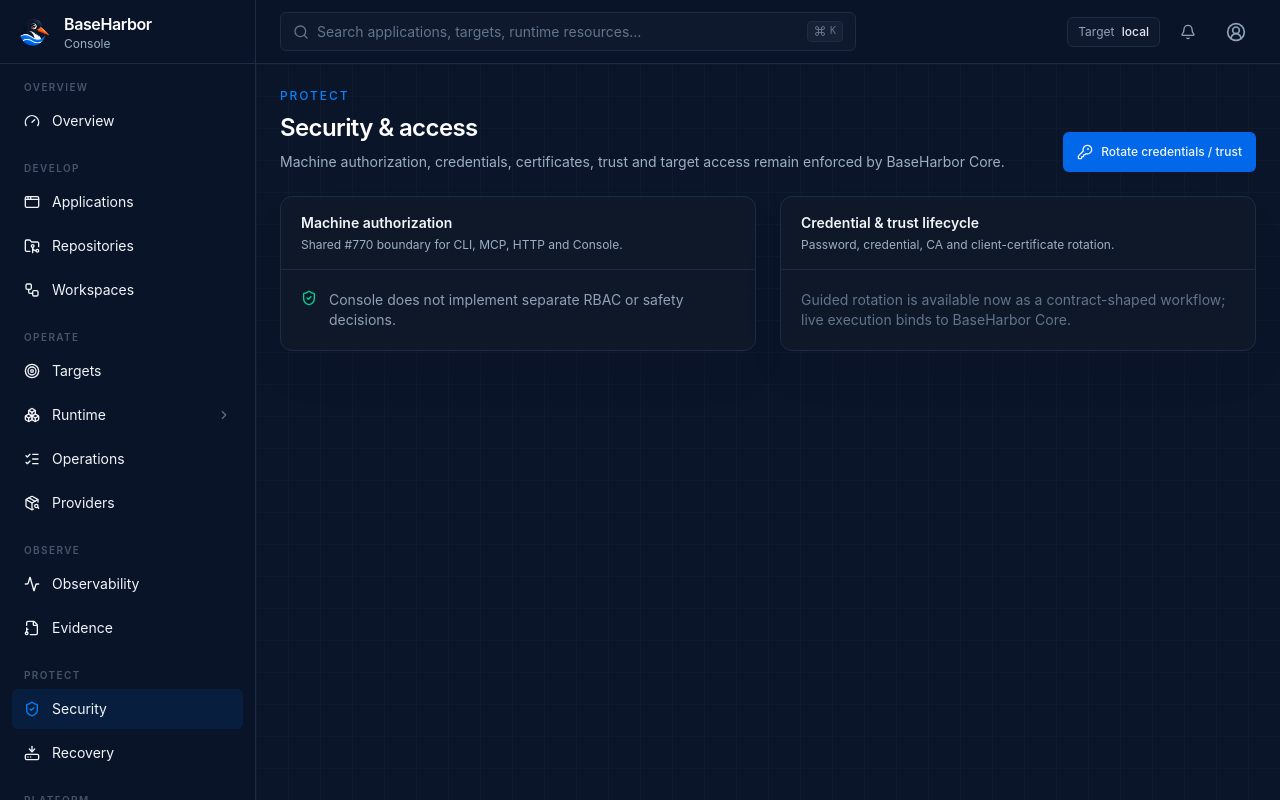
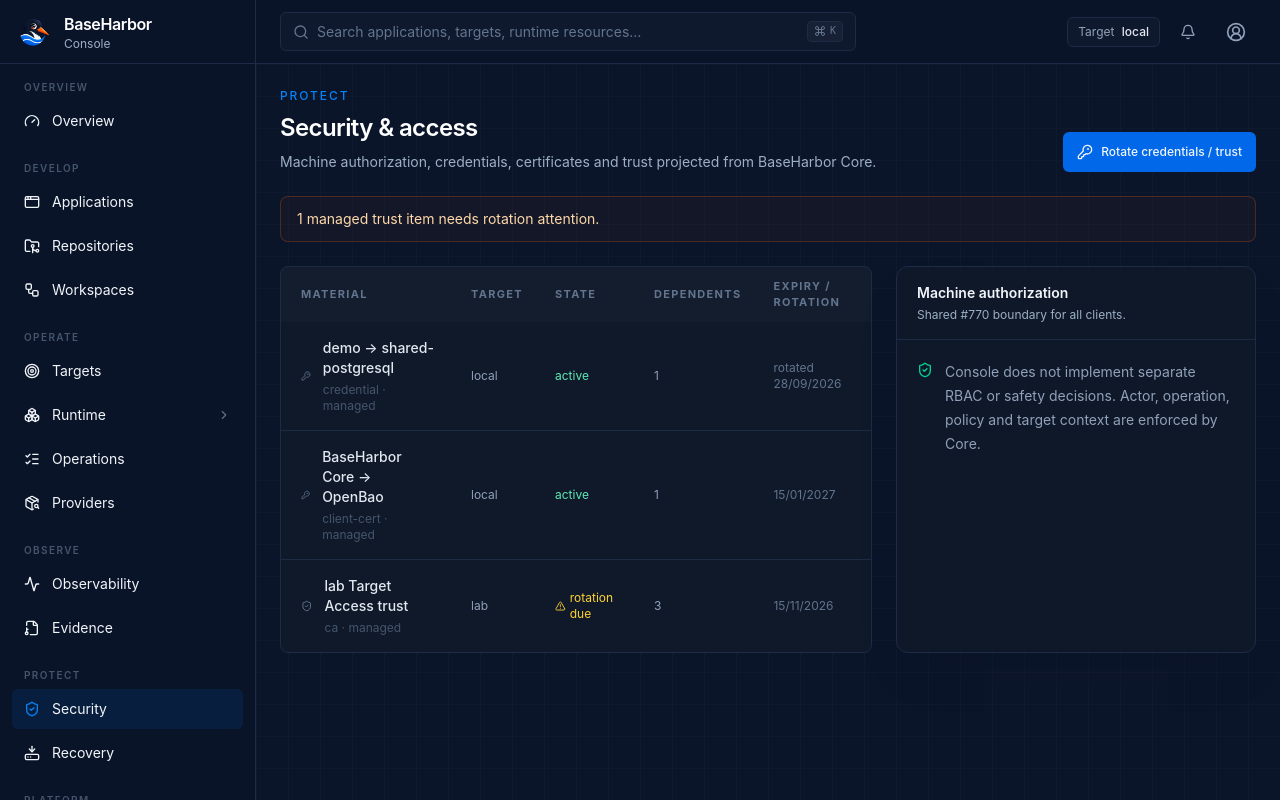
Before and after one commit to mcpdev80/baseharbor-console, a Next.js app: page /security in a window 1280 px wide. Built offline with nearby package versions, Linux system fonts and the light colour scheme.

Commit message:
feat: complete security inventory view

```diff
--- a/src/app/security/page.tsx
+++ b/src/app/security/page.tsx
@@ -1,27 +1,31 @@
 import Link from "next/link";
 import { KeyRound, ShieldCheck } from "lucide-react";
+import { SecurityMaterialTable } from "@/components/security/security-material-table";
 import { Panel } from "@/components/ui/panel";
+import { baseHarborData } from "@/lib/baseharbor/data";
 
-export default function SecurityPage() {
+export default async function SecurityPage() {
+  const materials = await baseHarborData.securityMaterials();
+  const due = materials.filter((item) => item.state === "rotation_due").length;
   return (
     <div className="mx-auto max-w-[1500px] space-y-6">
       <div className="flex items-end justify-between gap-6">
         <div>
           <p className="mb-2 text-xs font-medium uppercase tracking-[.16em] text-[var(--bh-signal-blue)]">Protect</p>
           <h1 className="text-2xl font-semibold tracking-tight text-white">Security & access</h1>
-          <p className="mt-2 max-w-3xl text-sm text-[var(--muted)]">Machine authorization, credentials, certificates, trust and target access remain enforced by BaseHarbor Core.</p>
+          <p className="mt-2 max-w-3xl text-sm text-[var(--muted)]">Machine authorization, credentials, certificates and trust projected from BaseHarbor Core.</p>
         </div>
         <Link href="/security/rotate" className="inline-flex min-h-10 items-center gap-2 rounded-md bg-[var(--bh-ocean-blue)] px-3.5 text-xs font-medium text-white">
           <KeyRound className="size-4" /> Rotate credentials / trust
         </Link>
       </div>
 
-      <div className="grid gap-6 xl:grid-cols-2">
-        <Panel title="Machine authorization" subtitle="Shared #770 boundary for CLI, MCP, HTTP and Console.">
-          <div className="flex gap-3 p-5 text-sm text-slate-400"><ShieldCheck className="size-4 shrink-0 text-emerald-400" />Console does not implement separate RBAC or safety decisions.</div>
-        </Panel>
-        <Panel title="Credential & trust lifecycle" subtitle="Password, credential, CA and client-certificate rotation.">
-          <div className="p-5 text-sm text-slate-500">Guided rotation is available now as a contract-shaped workflow; live execution binds to BaseHarbor Core.</div>
+      {due > 0 && <div className="rounded-lg border border-[var(--bh-harbor-orange)]/25 bg-[var(--bh-harbor-orange)]/[.035] px-4 py-3 text-sm text-orange-200">{due} managed trust item needs rotation attention.</div>}
+
+      <div className="grid gap-6 xl:grid-cols-[1fr_360px]">
+        <div className="overflow-hidden rounded-lg border border-[var(--border)] bg-[var(--panel)]"><SecurityMaterialTable items={materials} /></div>
+        <Panel title="Machine authorization" subtitle="Shared #770 boundary for all clients.">
+          <div className="flex gap-3 p-5 text-sm leading-6 text-slate-400"><ShieldCheck className="mt-0.5 size-4 shrink-0 text-emerald-400" />Console does not implement separate RBAC or safety decisions. Actor, operation, policy and target context are enforced by Core.</div>
         </Panel>
       </div>
     </div>
```
